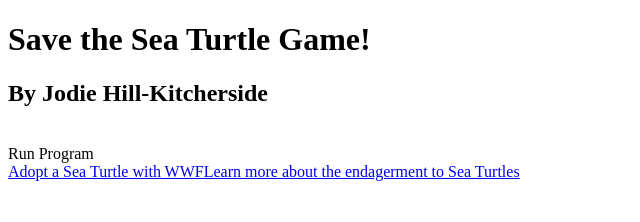
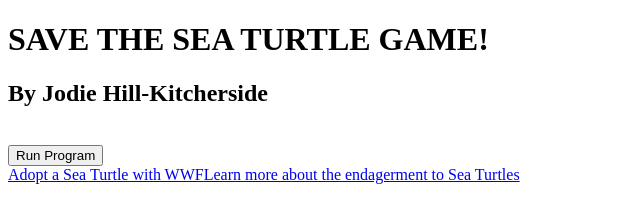
Before and after one commit to JodieHillKitcherside/project3-save-the-seaturtle-game, a website: page views/index.html in a window 1280 px wide. Shown: the whole page, without its empty margins (0-640 px from the left). Drawn offline with Linux system fonts and the light colour scheme.

Commit message:
Edit title in layout

```diff
--- a/views/index.html
+++ b/views/index.html
@@ -16,14 +16,15 @@
 
 <body>
     <header>
-        <h1>Save the Sea Turtle Game!</h2>
+        <h1>SAVE THE SEA TURTLE GAME!</h2>
         <h2>By Jodie Hill-Kitcherside</h1>
     </header>
     <br>
 <!-- This is the main : -->
     <main>
 <!-- background image -->
-    <div        <button onclick="window.location.reload()">Run Program</button>
+    <div>
+        <button onclick="window.location.reload()">Run Program</button>
         <div id="terminal"></div>
 
         <script>
```
Also changed, not shown: index.js.json (+4 -4 lines).
